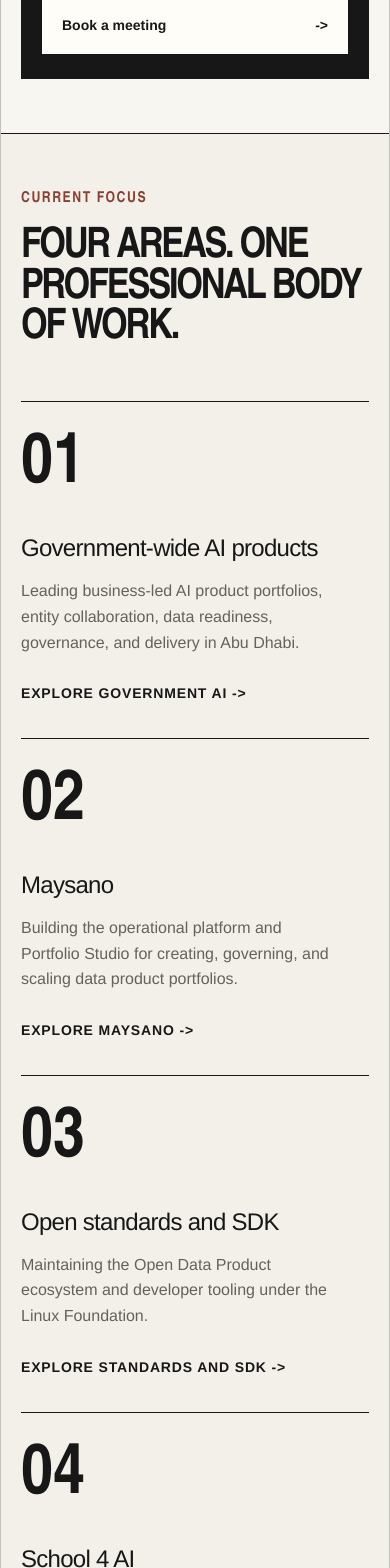
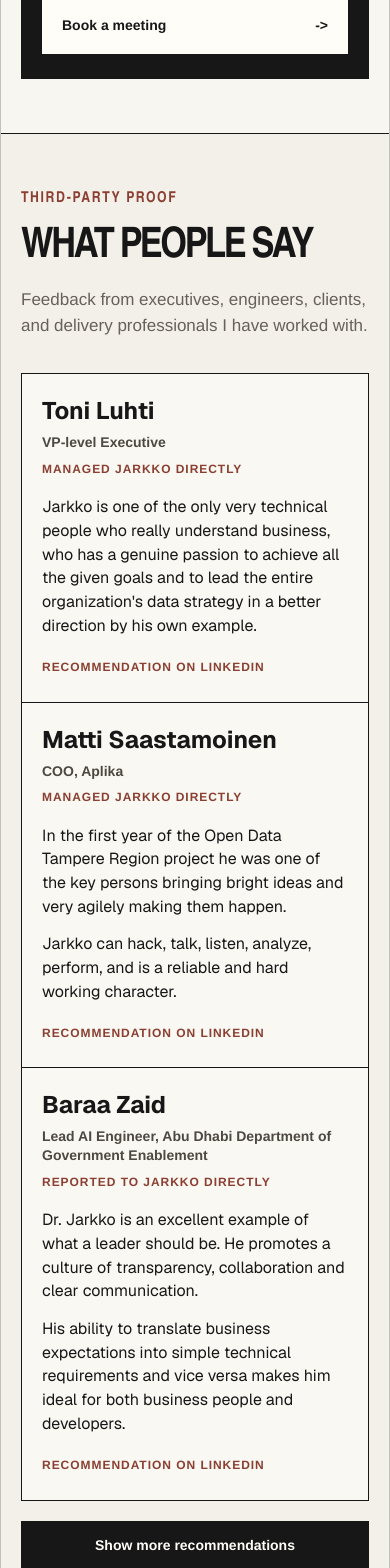
Before and after one commit to kyyberi/jarkko, a Next.js app: page / in a window 390 px wide. Shown: the part 7160-8728 px from the top of the page. Built offline with nearby package versions, Linux system fonts and the light colour scheme.

Commit message:
Add recommendations and Maysano Studio link

```diff
--- a/app/globals.css
+++ b/app/globals.css
@@ -828,6 +828,135 @@
   color: var(--ink);
 }
 
+.testimonials-section {
+  background: var(--paper);
+}
+
+.testimonials-head {
+  margin-bottom: 34px;
+}
+
+.testimonials-intro {
+  max-width: 680px;
+  margin: 18px 0 0;
+  color: var(--muted);
+  font-size: 18px;
+  line-height: 1.55;
+}
+
+.testimonials-grid {
+  display: grid;
+  grid-template-columns: repeat(3, minmax(0, 1fr));
+  min-width: 0;
+  border-top: 1px solid var(--ink);
+  border-left: 1px solid var(--ink);
+}
+
+.testimonial-card {
+  display: flex;
+  flex-direction: column;
+  gap: 22px;
+  min-width: 0;
+  padding: 28px clamp(22px, 2.3vw, 34px) 30px;
+  border-right: 1px solid var(--ink);
+  border-bottom: 1px solid var(--ink);
+  background: rgba(255, 253, 248, 0.64);
+}
+
+.testimonial-person h3 {
+  margin: 0;
+  font-family: var(--font-geist-sans), var(--body);
+  font-size: clamp(24px, 2vw, 30px);
+  font-weight: 700;
+  line-height: 1.08;
+  letter-spacing: 0;
+}
+
+.testimonial-person p {
+  max-width: 360px;
+  margin: 9px 0 0;
+  color: #4d4842;
+  font-size: 14px;
+  font-weight: 700;
+  line-height: 1.35;
+  overflow-wrap: break-word;
+}
+
+.testimonial-person span,
+.testimonial-source {
+  display: block;
+  color: var(--accent);
+  font-size: 12px;
+  font-weight: 700;
+  letter-spacing: 0.08em;
+  line-height: 1.35;
+  text-transform: uppercase;
+}
+
+.testimonial-person span {
+  margin-top: 9px;
+}
+
+.testimonial-quotes {
+  display: grid;
+  gap: 14px;
+}
+
+.testimonial-card blockquote {
+  margin: 0;
+  padding: 0;
+}
+
+.testimonial-card blockquote p {
+  margin: 0;
+  color: var(--ink);
+  font-family: var(--font-geist-sans), var(--body);
+  font-size: clamp(17px, 1.35vw, 20px);
+  font-weight: 400;
+  line-height: 1.48;
+  overflow-wrap: break-word;
+}
+
+.testimonial-source {
+  margin: auto 0 0;
+  padding-top: 4px;
+}
+
+.testimonials-more {
+  margin-top: 20px;
+}
+
+.testimonials-more summary {
+  display: inline-flex;
+  min-height: 48px;
+  align-items: center;
+  padding: 13px 18px 12px;
+  border: 1px solid var(--ink);
+  background: var(--ink);
+  color: var(--white);
+  cursor: pointer;
+  font-size: 14px;
+  font-weight: 800;
+  line-height: 1.2;
+}
+
+.testimonials-more summary::marker {
+  color: var(--accent);
+}
+
+.testimonials-more summary:hover,
+.testimonials-more summary:focus-visible {
+  background: var(--accent);
+  outline: 2px solid var(--ink);
+  outline-offset: 3px;
+}
+
+.testimonials-grid-secondary {
+  width: min(100%, calc((100% - 1px) / 3 * 2));
+  margin-top: 20px;
+  grid-template-columns: repeat(2, minmax(0, 1fr));
+}
+
 .focus-grid {
   display: grid;
   grid-template-columns: repeat(4, minmax(0, 1fr));
@@ -2414,6 +2543,20 @@
     grid-template-columns: 1fr;
   }
 
+  .testimonials-head {
+    grid-template-columns: 1fr;
+    gap: 22px;
+  }
+
+  .testimonials-grid {
+    grid-template-columns: 1fr;
+  }
+
+  .testimonials-grid-secondary {
+    width: 100%;
+    grid-template-columns: 1fr;
+  }
+
   .article-archive-head {
     grid-template-columns: 1fr;
     align-items: start;
@@ -2573,6 +2716,34 @@
 
   .engagement-close {
     padding: 24px 20px;
+  }
+
+  .testimonials-intro {
+    max-width: calc(100vw - (2 * var(--pad)));
+    font-size: 17px;
+  }
+
+  .testimonial-card {
+    gap: 18px;
+    padding: 24px 20px 26px;
+  }
+
+  .testimonial-person h3 {
+    font-size: 24px;
+  }
+
+  .testimonial-person p,
+  .testimonial-card blockquote p {
+    max-width: calc(100vw - (2 * var(--pad)) - 42px);
+  }
+
+  .testimonial-card blockquote p {
+    font-size: 16px;
+  }
+
+  .testimonials-more summary {
+    width: 100%;
+    justify-content: center;
   }
 
   .detail-hero,
--- a/app/page.tsx
+++ b/app/page.tsx
@@ -98,6 +98,55 @@
     scopeNote: "Monthly fee depends on the agreed commitment level.",
   },
 ];
+
+const testimonials = [
+  {
+    name: "Toni Luhti",
+    role: "VP-level Executive",
+    relationship: "Managed Jarkko directly",
+    quotes: [
+      "Jarkko is one of the only very technical people who really understand business, who has a genuine passion to achieve all the given goals and to lead the entire organization's data strategy in a better direction by his own example.",
+    ],
+  },
+  {
+    name: "Matti Saastamoinen",
+    role: "COO, Aplika",
+    relationship: "Managed Jarkko directly",
+    quotes: [
+      "In the first year of the Open Data Tampere Region project he was one of the key persons bringing bright ideas and very agilely making them happen.",
+      "Jarkko can hack, talk, listen, analyze, perform, and is a reliable and hard working character.",
+    ],
+  },
+  {
+    name: "Baraa Zaid",
+    role: "Lead AI Engineer, Abu Dhabi Department of Government Enablement",
+    relationship: "Reported to Jarkko directly",
+    quotes: [
+      "Dr. Jarkko is an excellent example of what a leader should be. He promotes a culture of transparency, collaboration and clear communication.",
+      "His ability to translate business expectations into simple technical requirements and vice versa makes him ideal for both business people and developers.",
+    ],
+  },
+  {
+    name: "Rebecca Elias Poozhipuram",
+    role: "Former User Acquisition Manager, Wolt",
+    relationship: "Worked with Jarkko across teams",
+    quotes: [
+      "Jarkko has a clear vision and is extremely passionate about whatever he takes up. He is analytical and very articulate.",
+      "What makes him stand apart is his ability to break down complex problems and his seamless communication skills.",
+    ],
+  },
+  {
+    name: "Preeti Singh",
+    role: "Project Manager / Senior Business Analyst",
+    relationship: "Worked with Jarkko as a client",
+    quotes: [
+      "He pushes himself as well as the team to think out of the box while keeping the focus on the target. He is the best client I had worked with.",
+    ],
+  },
+];
+
+const visibleTestimonials = testimonials.slice(0, 3);
+const additionalTestimonials = testimonials.slice(3);
 
 function ContactIcon({
   type,
@@ -364,6 +413,67 @@
           </div>
         </section>
 
+        <section
+          className="section testimonials-section"
+          aria-labelledby="testimonials-title"
+        >
+          <div className="section-head testimonials-head">
+            <div className="section-kicker">Third-party proof</div>
+            <div>
+              <h2 className="section-title" id="testimonials-title">
+                What people say
+              </h2>
+              <p className="testimonials-intro">
+                Feedback from executives, engineers, clients, and delivery
+                professionals I have worked with.
+              </p>
+            </div>
+          </div>
+          <div className="testimonials-grid">
+            {visibleTestimonials.map((testimonial) => (
+              <article className="testimonial-card" key={testimonial.name}>
+                <div className="testimonial-person">
+                  <h3>{testimonial.name}</h3>
+                  <p>{testimonial.role}</p>
+                  <span>{testimonial.relationship}</span>
+                </div>
+                <div className="testimonial-quotes">
+                  {testimonial.quotes.map((quote) => (
+                    <blockquote key={quote}>
+                      <p>{quote}</p>
+                    </blockquote>
+                  ))}
+                </div>
+                <p className="testimonial-source">Recommendation on LinkedIn</p>
+              </article>
+            ))}
+          </div>
+          <details className="testimonials-more">
+            <summary>Show more recommendations</summary>
+            <div className="testimonials-grid testimonials-grid-secondary">
+              {additionalTestimonials.map((testimonial) => (
+                <article className="testimonial-card" key={testimonial.name}>
+                  <div className="testimonial-person">
+                    <h3>{testimonial.name}</h3>
+                    <p>{testimonial.role}</p>
+                    <span>{testimonial.relationship}</span>
+                  </div>
+                  <div className="testimonial-quotes">
+                    {testimonial.quotes.map((quote) => (
+                      <blockquote key={quote}>
+                        <p>{quote}</p>
+                      </blockquote>
+                    ))}
+                  </div>
+                  <p className="testimonial-source">
+                    Recommendation on LinkedIn
+                  </p>
+                </article>
+              ))}
+            </div>
+          </details>
+        </section>
+
         <section className="section">
           <div className="section-head">
             <div className="section-kicker">Current focus</div>
--- a/app/site.tsx
+++ b/app/site.tsx
@@ -25,14 +25,14 @@
     ctaHref: "https://www.linkedin.com/in/jarkkomoilanen/",
     externalLinks: [
       {
-        label: "Maysano",
-        href: "https://maysano.com",
+        label: "Maysano Studio",
+        href: "https://studio.maysano.com",
       },
     ],
     diagramSteps: ["Business goals", "Portfolio", "Data products"],
     diagramCaption: "From business intent to governed product systems.",
     focus:
-      "Maysano is an available platform and Portfolio Studio for turning strategy, discovery, portfolio design, and governance into one operating environment for data product work. I was the igniter behind Maysano, shaping its direction around the practical need to move from business intent and source material into governed portfolios and operational product systems.",
+      "Maysano Studio is an available platform for turning strategy, discovery, portfolio design, and governance into one operating environment for data product work. I was the igniter behind Maysano, shaping its direction around the practical need to move from business intent and source material into governed portfolios and operational product systems.",
     detailIntro:
       "Maysano is designed for teams that need strategy, governance, and delivery to move together. It helps structure the path from early business thinking to implementation-ready product definition.",
     proof: [
```
Also changed, not shown: 1 other file (tests, documents, lock files or other folders).
